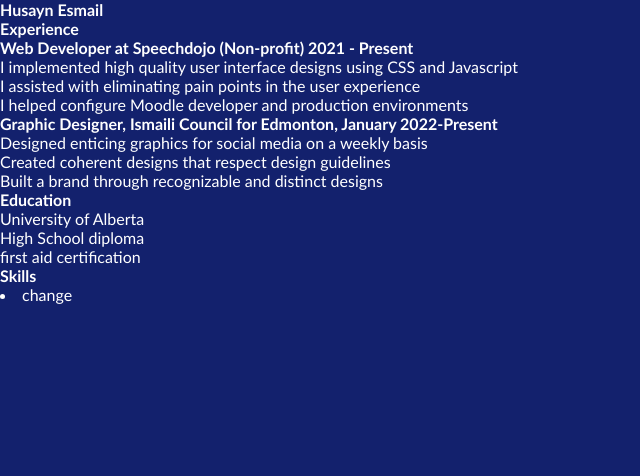
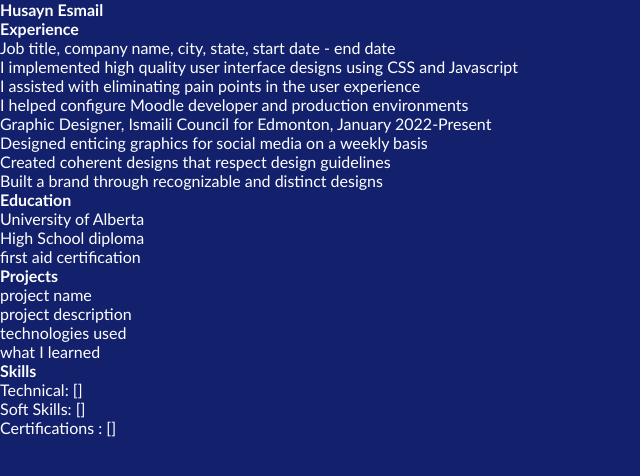
Before and after one commit to Husayn-Esmail/Portfolio-Site-Project-Codecademy, a Flask app: page /resume in a window 1280 px wide. Shown: the part 62-538 px from the top of the page, without its empty margins (0-640 px from the left). Run offline with Flask 3, Linux system fonts and the light colour scheme; parts of the project's set-up code (start-up, migrations or seed data) failed here and were passed over.

Commit message:
updated boilerplate for resume.html

```diff
--- a/portfolio_site/templates/resume.html
+++ b/portfolio_site/templates/resume.html
@@ -5,27 +5,46 @@
 {% endblock %}
 {% block content %}
 <div class="content">
+    <section>
         <h1>Husayn Esmail</h1>
+    </section>
+    <section>
         <h2>Experience</h2>
-    <h3>Web Developer at Speechdojo (Non-profit) 2021 - Present</h3>
+        <div>
+            <p>Job title, company name, city, state, start date - end date</p>
             <ul>
                 <li>I implemented high quality user interface designs using CSS and Javascript</li>
                 <li>I assisted with eliminating pain points in the user experience</li>
                 <li>I helped configure Moodle developer and production environments</li>
             </ul>
-    <h3>Graphic Designer, Ismaili Council for Edmonton, January 2022-Present</h3>
+        </div>
+        <div>
+            <p>Graphic Designer, Ismaili Council for Edmonton, January 2022-Present</p>
             <ul>
                 <li>Designed enticing graphics for social media on a weekly basis</li>
                 <li>Created coherent designs that respect design guidelines</li>
                 <li>Built a brand through recognizable and distinct designs</li>
             </ul>
+        </div>
+    </section>
     <h2>Education</h2>
     <ul>
         <li>University of Alberta</li>
         <li>High School diploma</li>
         <li>first aid certification</li>
     </ul>
-    <h3>Skills</h3>
-    <li>change</li>
+    <h2>Projects</h2>
+    <p>project name</p>
+    <ul>
+        <li>project description</li>
+        <li>technologies used</li>
+        <li>what I learned</li>
+    </ul>
+    <h2>Skills</h2>
+    <ul>
+        <li>Technical: []</li>
+        <li>Soft Skills: []</li>
+        <li>Certifications : []</li>
+    </ul>
 </div>
 {% endblock %}
```
Lines whose indentation alone changed are shown as unchanged.
